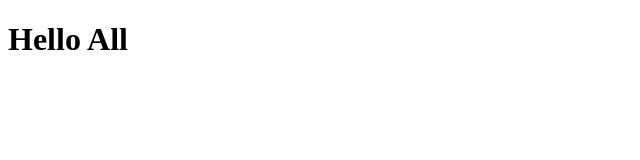
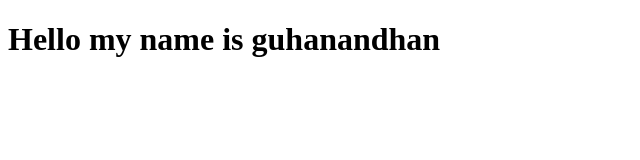
Before and after one commit to Guhanandan/poc, a plain HTML site: page index.html in a window 1280 px wide. Shown: the whole page, without its empty margins (0-640 px from the left). Drawn offline with Linux system fonts and the light colour scheme.

```diff
--- a/index.html
+++ b/index.html
@@ -6,6 +6,6 @@
     <title>Document</title>
 </head>
 <body>
-    <h1>Hello All</h1>
+    <h1>Hello my name is guhanandhan</h1>
 </body>
 </html>
```
